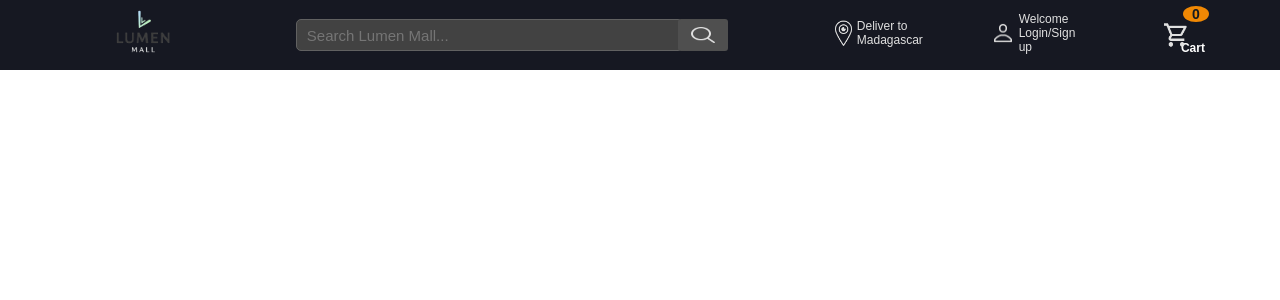
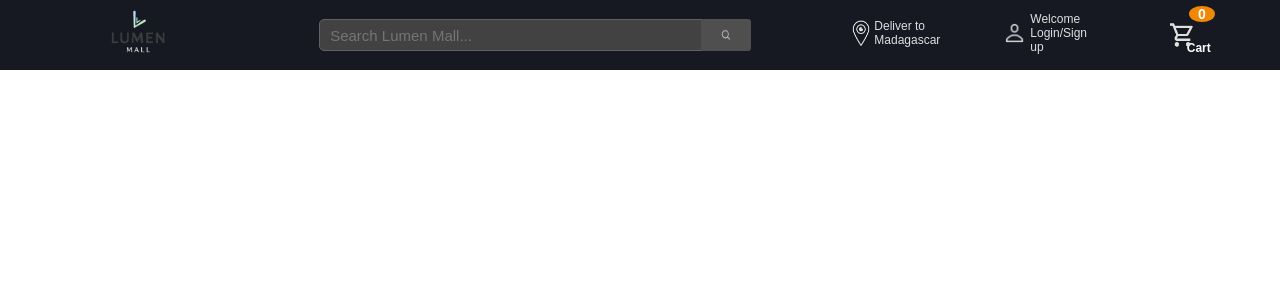
Before and after one commit to Kevin-Razafison/Lumen-mall-client, a React (Vite) app in the folder Lumen Mall/: page / in a window 1280 px wide. Shown: the top 300 px of the page. Built offline with nearby package versions, Linux system fonts and the light colour scheme.

Commit message:
feat: final polish to cart widget

```diff
--- a/Lumen Mall/src/components/header/CartWidget.module.css
+++ b/Lumen Mall/src/components/header/CartWidget.module.css
@@ -30,7 +30,7 @@
   top: -15px;      /* Moves it up */
   left: 20px;     /* Moves it slightly left of the icon edge */
   background-color: #f08804; /* Or the Amazon/Mall orange/red */
-  color: #131921; /* Dark text for contrast */
+  color: white; /* Dark text for contrast */
   font-weight: bold;
   font-size: 14px;
   border-radius: 50%;
--- a/Lumen Mall/src/components/header/SearchBar.module.css
+++ b/Lumen Mall/src/components/header/SearchBar.module.css
@@ -2,6 +2,7 @@
     display: flex;
     justify-content: center;
     align-items: center;
+    margin-left: 35px;
     flex: 1;
     max-width: 500px;
 }
@@ -39,6 +40,6 @@
 }
 
 .searchButton img{
-    height: 60%;
-    width: 60%;
+    height: 40%;
+    width: 20%;
 }
```
